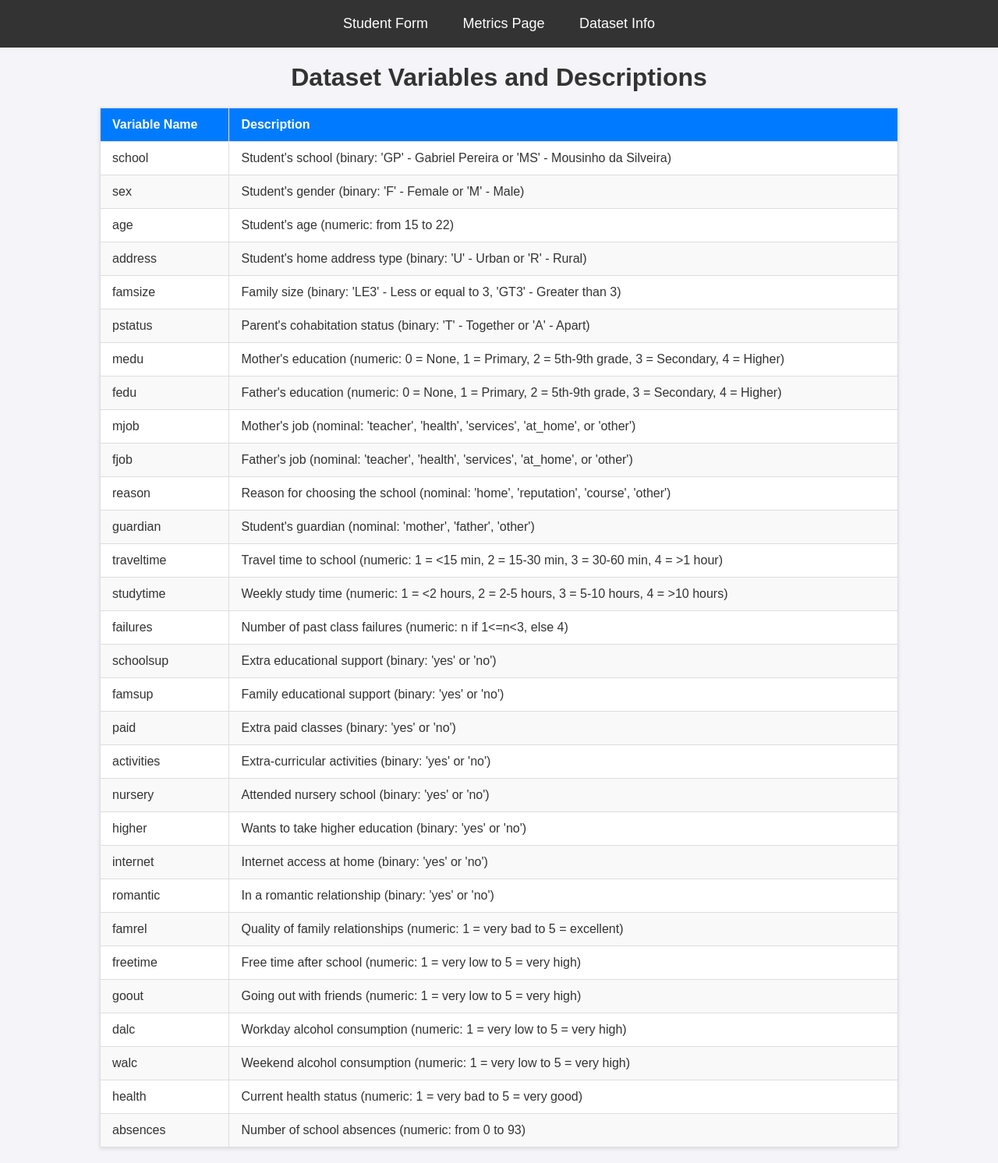
After one commit to ahatanar/Student-Predictor, a Flask app: page /info in a window 1280 px wide. The commit adds this page. Shown: the whole page at 78% size. Run offline with Flask 3, Linux system fonts and the light colour scheme.

Commit message:
Dataset Info Tab Added

```diff
--- a/app.py
+++ b/app.py
@@ -39,6 +39,10 @@ def predict():
 def metrics():
     return render_template('metrics.html')
 
+@app.route('/info')
+def info():
+    return render_template('info.html')
+
 # @app.route('/metrics')
 # def metrics():
 #     """Display model metrics."""
--- a/templates/index.html
+++ b/templates/index.html
@@ -13,7 +13,9 @@
     <nav>
         <a href="/">Student Form</a>
         <a href="/metrics">Metrics Page</a>
+        <a href="/info">Dataset Info</a>
     </nav>
+
     <h1>Student Performance Form</h1>
     <form id="studentForm" action="/predict" method="POST">
         <div class="form-group">
--- /dev/null
+++ b/templates/info.html
@@ -0,0 +1,178 @@
+<!DOCTYPE html>
+<html lang="en">
+<head>
+    <meta charset="UTF-8">
+    <meta name="viewport" content="width=device-width, initial-scale=1.0">
+    <title>Dataset Info</title>
+    <link rel="stylesheet" href="{{ url_for('static', filename='metricsstyle.css') }}">
+    <link rel="stylesheet" href="{{ url_for('static', filename='headerstyle.css') }}">
+    <style>
+        .info-table {
+            width: 80%;
+            margin: 20px auto;
+            border-collapse: collapse;
+            background: white;
+            box-shadow: 0 2px 5px rgba(0, 0, 0, 0.1);
+        }
+
+        .info-table th, .info-table td {
+            padding: 12px 15px;
+            text-align: left;
+            border: 1px solid #ddd;
+        }
+
+        .info-table th {
+            background-color: #007BFF;
+            color: white;
+        }
+
+        .info-table tr:nth-child(even) {
+            background-color: #f9f9f9;
+        }
+
+        .info-table tr:hover {
+            background-color: #f1f1f1;
+        }
+    </style>
+</head>
+<body>
+    <nav>
+        <a href="/">Student Form</a>
+        <a href="/metrics">Metrics Page</a>
+        <a href="/info">Dataset Info</a>
+    </nav>
+
+    <h1>Dataset Variables and Descriptions</h1>
+
+    <table class="info-table">
+        <thead>
+            <tr>
+                <th>Variable Name</th>
+                <th>Description</th>
+            </tr>
+        </thead>
+        <tbody>
+            <tr>
+                <td>school</td>
+                <td>Student's school (binary: 'GP' - Gabriel Pereira or 'MS' - Mousinho da Silveira)</td>
+            </tr>
+            <tr>
+                <td>sex</td>
+                <td>Student's gender (binary: 'F' - Female or 'M' - Male)</td>
+            </tr>
+            <tr>
+                <td>age</td>
+                <td>Student's age (numeric: from 15 to 22)</td>
+            </tr>
+            <tr>
+                <td>address</td>
+                <td>Student's home address type (binary: 'U' - Urban or 'R' - Rural)</td>
+            </tr>
+            <tr>
+                <td>famsize</td>
+                <td>Family size (binary: 'LE3' - Less or equal to 3, 'GT3' - Greater than 3)</td>
+            </tr>
+            <tr>
+                <td>pstatus</td>
+                <td>Parent's cohabitation status (binary: 'T' - Together or 'A' - Apart)</td>
+            </tr>
+            <tr>
+                <td>medu</td>
+                <td>Mother's education (numeric: 0 = None, 1 = Primary, 2 = 5th-9th grade, 3 = Secondary, 4 = Higher)</td>
+            </tr>
+            <tr>
+                <td>fedu</td>
+                <td>Father's education (numeric: 0 = None, 1 = Primary, 2 = 5th-9th grade, 3 = Secondary, 4 = Higher)</td>
+            </tr>
+            <tr>
+                <td>mjob</td>
+                <td>Mother's job (nominal: 'teacher', 'health', 'services', 'at_home', or 'other')</td>
+            </tr>
+            <tr>
+                <td>fjob</td>
+                <td>Father's job (nominal: 'teacher', 'health', 'services', 'at_home', or 'other')</td>
+            </tr>
+            <tr>
+                <td>reason</td>
+                <td>Reason for choosing the school (nominal: 'home', 'reputation', 'course', 'other')</td>
+            </tr>
+            <tr>
+                <td>guardian</td>
+                <td>Student's guardian (nominal: 'mother', 'father', 'other')</td>
+            </tr>
+            <tr>
+                <td>traveltime</td>
+                <td>Travel time to school (numeric: 1 = <15 min, 2 = 15-30 min, 3 = 30-60 min, 4 = >1 hour)</td>
+            </tr>
+            <tr>
+                <td>studytime</td>
+                <td>Weekly study time (numeric: 1 = <2 hours, 2 = 2-5 hours, 3 = 5-10 hours, 4 = >10 hours)</td>
+            </tr>
+            <tr>
+                <td>failures</td>
+                <td>Number of past class failures (numeric: n if 1<=n<3, else 4)</td>
+            </tr>
+            <tr>
+                <td>schoolsup</td>
+                <td>Extra educational support (binary: 'yes' or 'no')</td>
+            </tr>
+            <tr>
+                <td>famsup</td>
+                <td>Family educational support (binary: 'yes' or 'no')</td>
+            </tr>
+            <tr>
+                <td>paid</td>
+                <td>Extra paid classes (binary: 'yes' or 'no')</td>
+            </tr>
+            <tr>
+                <td>activities</td>
+                <td>Extra-curricular activities (binary: 'yes' or 'no')</td>
+            </tr>
+            <tr>
+                <td>nursery</td>
+                <td>Attended nursery school (binary: 'yes' or 'no')</td>
+            </tr>
+            <tr>
+                <td>higher</td>
+                <td>Wants to take higher education (binary: 'yes' or 'no')</td>
+            </tr>
+            <tr>
+                <td>internet</td>
+                <td>Internet access at home (binary: 'yes' or 'no')</td>
+            </tr>
+            <tr>
+                <td>romantic</td>
+                <td>In a romantic relationship (binary: 'yes' or 'no')</td>
+            </tr>
+            <tr>
+                <td>famrel</td>
+                <td>Quality of family relationships (numeric: 1 = very bad to 5 = excellent)</td>
+            </tr>
+            <tr>
+                <td>freetime</td>
+                <td>Free time after school (numeric: 1 = very low to 5 = very high)</td>
+            </tr>
+            <tr>
+                <td>goout</td>
+                <td>Going out with friends (numeric: 1 = very low to 5 = very high)</td>
+            </tr>
+            <tr>
+                <td>dalc</td>
+                <td>Workday alcohol consumption (numeric: 1 = very low to 5 = very high)</td>
+            </tr>
+            <tr>
+                <td>walc</td>
+                <td>Weekend alcohol consumption (numeric: 1 = very low to 5 = very high)</td>
+            </tr>
+            <tr>
+                <td>health</td>
+                <td>Current health status (numeric: 1 = very bad to 5 = very good)</td>
+            </tr>
+            <tr>
+                <td>absences</td>
+                <td>Number of school absences (numeric: from 0 to 93)</td>
+            </tr>
+        </tbody>
+    </table>
+</body>
+</html>
--- a/templates/metrics.html
+++ b/templates/metrics.html
@@ -11,6 +11,7 @@
     <nav>
         <a href="/">Student Form</a>
         <a href="/metrics">Metrics Page</a>
+        <a href="/info">Dataset Info</a>
     </nav>
 
     <h1>Model Predictions and Accuracy</h1>
```
